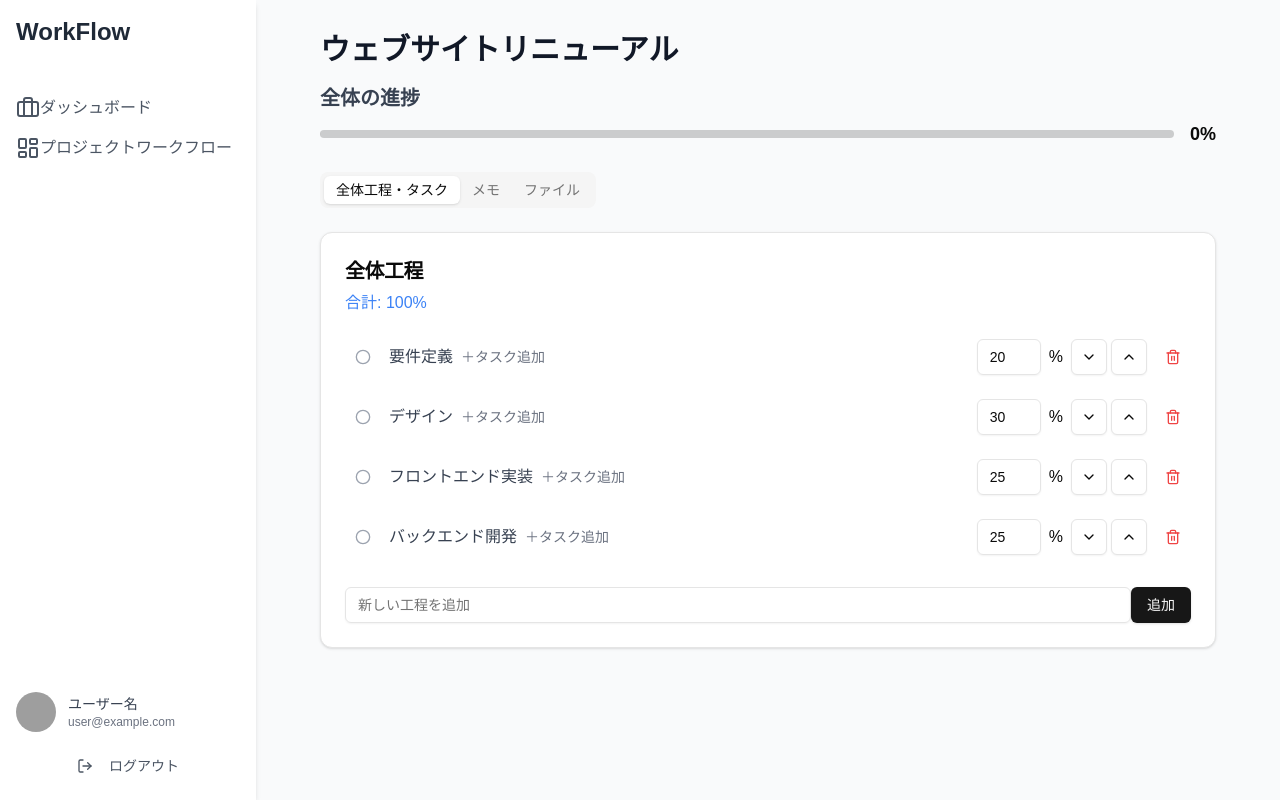
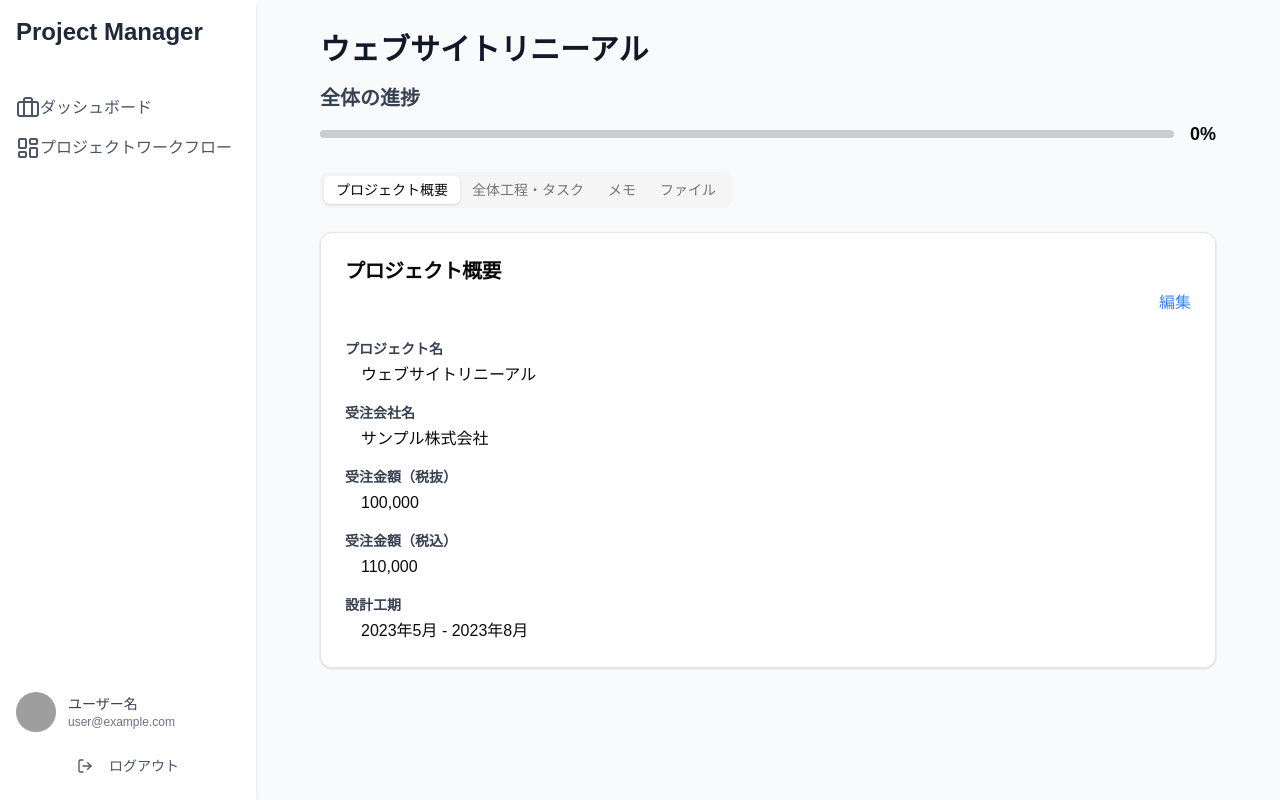
Before and after one commit to munakata11/project-workflow, a Next.js app: page /project-workflow-manager in a window 1280 px wide. Built offline with nearby package versions, Linux system fonts and the light colour scheme; grey boxes are pictures that could not be loaded.

Commit message:
プロジェクト概要完成

```diff
--- /dev/null
+++ b/app/project-overview/page.tsx
@@ -0,0 +1,64 @@
+// プロジェクト概要
+const ProjectOverview = ({ project, setProject }) => {
+  const handleInputChange = (field, value) => {
+    setProject(prev => ({
+      ...prev,
+      [field]: value,
+    }));
+  };
+
+  return (
+    <div className="p-4">
+      <h2 className="text-xl font-semibold mb-4">プロジェクト概要</h2>
+      <div className="space-y-4">
+        <div>
+          <label className="block text-sm font-medium text-gray-700">プロジェクト名</label>
+          <input
+            type="text"
+            value={project.name}
+            onChange={(e) => handleInputChange('name', e.target.value)}
+            className="mt-1 block w-full border-gray-300 rounded-md shadow-sm"
+          />
+        </div>
+        <div>
+          <label className="block text-sm font-medium text-gray-700">会社名</label>
+          <input
+            type="text"
+            value={project.company}
+            onChange={(e) => handleInputChange('company', e.target.value)}
+            className="mt-1 block w-full border-gray-300 rounded-md shadow-sm"
+          />
+        </div>
+        <div>
+          <label className="block text-sm font-medium text-gray-700">税抜金額</label>
+          <input
+            type="number"
+            value={project.amountExcludingTax}
+            onChange={(e) => handleInputChange('amountExcludingTax', e.target.value)}
+            className="mt-1 block w-full border-gray-300 rounded-md shadow-sm"
+          />
+        </div>
+        <div>
+          <label className="block text-sm font-medium text-gray-700">税込金額</label>
+          <input
+            type="number"
+            value={project.amountIncludingTax}
+            onChange={(e) => handleInputChange('amountIncludingTax', e.target.value)}
+            className="mt-1 block w-full border-gray-300 rounded-md shadow-sm"
+          />
+        </div>
+        <div>
+          <label className="block text-sm font-medium text-gray-700">期間</label>
+          <input
+            type="text"
+            value={project.duration}
+            onChange={(e) => handleInputChange('duration', e.target.value)}
+            className="mt-1 block w-full border-gray-300 rounded-md shadow-sm"
+          />
+        </div>
+      </div>
+    </div>
+  );
+};
+
+export default ProjectOverview;
--- a/app/project-workflow-manager/page.tsx
+++ b/app/project-workflow-manager/page.tsx
@@ -38,6 +38,10 @@ type File = {
 type Project = {
   id: number
   name: string
+  company: string // 会社名を追加
+  amountExcludingTax: number // 税抜金額を追加
+  amountIncludingTax: number // 税込金額を追加
+  duration: string // 期間を追加
   tasks: Task[]
   notes: Note[]
   files: File[]
@@ -74,7 +78,11 @@ function FileUploadDialog({ onClose, onFileSelect }) {
 export default function ProjectWorkflowManagerComponent() {
   const [project, setProject] = useState<Project>({
     id: 1,
-    name: "ウェブサイトリニューアル",
+    name: "ウェブサイトリニーアル",
+    company: "サンプル株式会社", // 会社名を追加
+    amountExcludingTax: 100000, // 税抜金額を追加
+    amountIncludingTax: 110000, // 税込金額を追加
+    duration: "2023年5月 - 2023年8月", // 期間を追加
     tasks: [
       { id: 1, text: "要件定義", completed: false, percentage: 20 },
       { id: 2, text: "デザイン", completed: false, percentage: 30 },
@@ -101,6 +109,22 @@ export default function ProjectWorkflowManagerComponent() {
 
   const [isDialogOpen, setIsDialogOpen] = useState(false);
   const [files, setFiles] = useState(project.files);
+
+  const [isEditing, setIsEditing] = useState(false);
+
+  const handleEditToggle = () => {
+    setIsEditing(!isEditing);
+  };
+
+  const handleInputChange = (field: string, value: string) => {
+    setProject((prevProject) => {
+      const updatedProject = { ...prevProject, [field]: value };
+      if (field === 'amountExcludingTax') {
+        updatedProject.amountIncludingTax = (parseFloat(value) * 1.1).toFixed(2);
+      }
+      return updatedProject;
+    });
+  };
 
   useEffect(() => {
     updateOverallProgress()
@@ -285,7 +309,7 @@ export default function ProjectWorkflowManagerComponent() {
   // 全体の合計パーセントを計算
   const totalPercentage = project.tasks.reduce((sum, task) => sum + task.percentage, 0);
 
-  // サブタスクを追加する関数
+  // サブタスクを追加る関数
   const addSubTask = (taskId: number) => {
     const subTaskText = prompt("新しいサブタスクを入力してください:");
     if (subTaskText) {
@@ -348,12 +372,83 @@ export default function ProjectWorkflowManagerComponent() {
           <AlertDescription>{error}</AlertDescription>
         </Alert>
       )}
-      <Tabs defaultValue="tasks">
+      <Tabs defaultValue="project">
         <TabsList className="mb-4">
+          <TabsTrigger value="project">プロジェクト概要</TabsTrigger>
           <TabsTrigger value="tasks">全体工程・タスク</TabsTrigger>
           <TabsTrigger value="notes">メモ</TabsTrigger>
           <TabsTrigger value="files">ファイル</TabsTrigger>
         </TabsList>
+        <TabsContent value="project">
+          <Card>
+            <CardHeader className="flex justify-between">
+              <CardTitle className="text-xl font-bold text-left">プロジェクト概要</CardTitle>
+              <button onClick={handleEditToggle} className="text-blue-500 ml-auto">
+                {isEditing ? '保存' : '編集'}
+              </button>
+            </CardHeader>
+            <CardContent>
+              <div className="space-y-4">
+                <div>
+                  <label className="block text-sm font-bold text-gray-700">プロジェクト名</label>
+                  {isEditing ? (
+                    <Input
+                      type="text"
+                      value={project.name}
+                      onChange={(e) => handleInputChange('name', e.target.value)}
+                      className="mt-1 block w-full border-gray-300 rounded-md shadow-sm"
+                    />
+                  ) : (
+                    <p className="mt-1 pl-4">{project.name}</p>
+                  )}
+                </div>
+                <div>
+                  <label className="block text-sm font-bold text-gray-700">受注会社名</label>
+                  {isEditing ? (
+                    <Input
+                      type="text"
+                      value={project.company}
+                      onChange={(e) => handleInputChange('company', e.target.value)}
+                      className="mt-1 block w-full border-gray-300 rounded-md shadow-sm"
+                    />
+                  ) : (
+                    <p className="mt-1 pl-4">{project.company}</p>
+                  )}
+                </div>
+                <div>
+                  <label className="block text-sm font-bold text-gray-700">受注金額（税抜）</label>
+                  {isEditing ? (
+                    <Input
+                      type="number"
+                      value={project.amountExcludingTax}
+                      onChange={(e) => handleInputChange('amountExcludingTax', e.target.value)}
+                      className="mt-1 block w-full border-gray-300 rounded-md shadow-sm"
+                    />
+                  ) : (
+                    <p className="mt-1 pl-4">{Number(project.amountExcludingTax).toLocaleString()}</p>
+                  )}
+                </div>
+                <div>
+                  <label className="block text-sm font-bold text-gray-700">受注金額（税込）</label>
+                  <p className="mt-1 pl-4">{Number(project.amountIncludingTax).toLocaleString()}</p>
+                </div>
+                <div>
+                  <label className="block text-sm font-bold text-gray-700">設計工期</label>
+                  {isEditing ? (
+                    <Input
+                      type="date"
+                      value={project.duration}
+                      onChange={(e) => handleInputChange('duration', e.target.value)}
+                      className="mt-1 block w-full border-gray-300 rounded-md shadow-sm"
+                    />
+                  ) : (
+                    <p className="mt-1 pl-4">{project.duration}</p>
+                  )}
+                </div>
+              </div>
+            </CardContent>
+          </Card>
+        </TabsContent>
         <TabsContent value="tasks">
           <Card>
             <CardHeader>
--- a/components/ui/Sidebar.tsx
+++ b/components/ui/Sidebar.tsx
@@ -13,7 +13,7 @@ const Sidebar = ({ links = [] }: SidebarProps) => {
   return (
     <aside className="w-64 bg-white shadow-md">
       <div className="p-4">
-        <h2 className="text-2xl font-bold text-gray-800">WorkFlow</h2>
+        <h2 className="text-2xl font-bold text-gray-800">Project Manager</h2>
       </div>
       <nav className="mt-6">
         {links.map((link, index) => (
```
Also changed, not shown: 1 other file (tests, documents, lock files or other folders).
